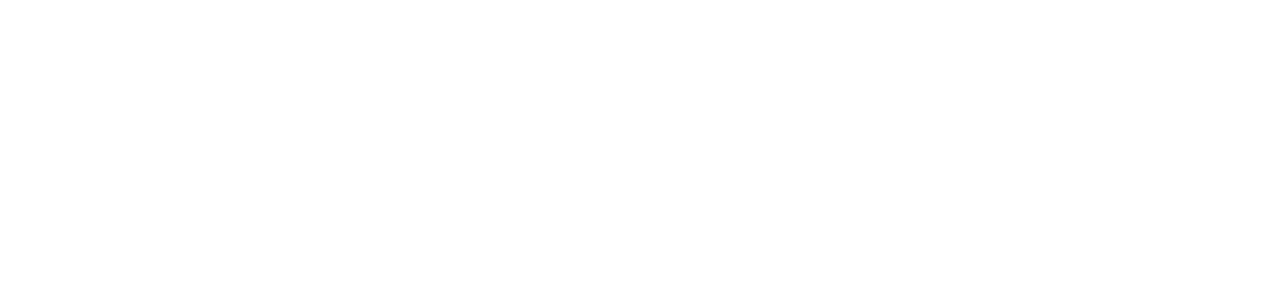
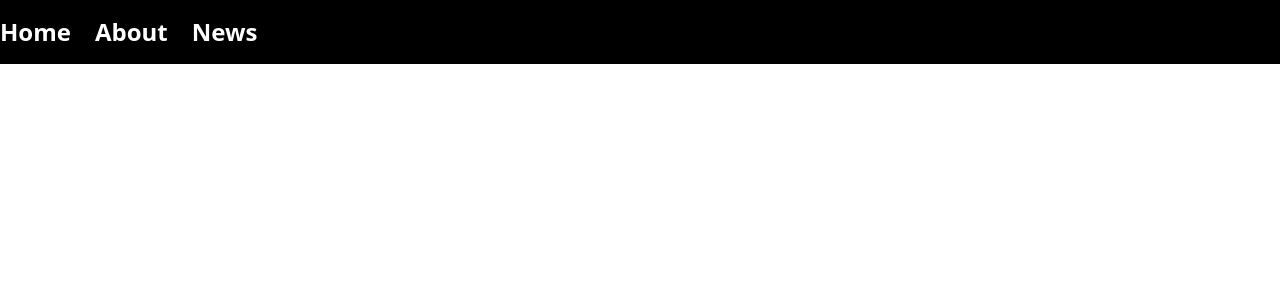
Before and after one commit to GevorAbrahamyan1991/test-end, a React (Create React App) app: page /about/1 in a window 1280 px wide. Shown: the top 300 px of the page. Built offline with nearby package versions, Linux system fonts and the light colour scheme.

Commit message:
Add Header and Footer

```diff
--- a/src/App.js
+++ b/src/App.js
@@ -1,6 +1,13 @@
 import { Routes, Route } from "react-router-dom";
+import Header from "./pages/components/Header";
+import Footer from "./pages/components/Footer";
 function App() {
-  return <></>;
+  return (
+    <>
+      <Header />
+      <Footer />
+    </>
+  );
 }
 
 export default App;
--- /dev/null
+++ b/src/pages/components/Footer.js
@@ -0,0 +1,3 @@
+export default function Footer() {
+  return <></>;
+}
--- /dev/null
+++ b/src/pages/components/Header.js
@@ -0,0 +1,19 @@
+import { Link } from "react-router-dom";
+
+export default function Header() {
+  return (
+    <div className="bg-black">
+      <ul className="container flex py-4 mx-auto space-x-6 text-2xl font-bold text-white">
+        <li>
+          <Link to="">Home</Link>
+        </li>
+        <li>
+          <Link to="/about">About</Link>
+        </li>
+        <li>
+          <Link to="/news">News</Link>
+        </li>
+      </ul>
+    </div>
+  );
+}
```
